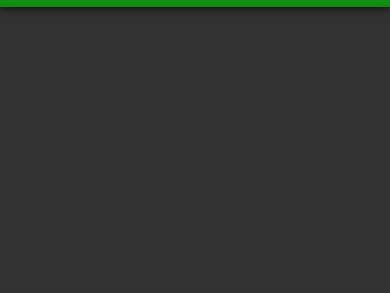
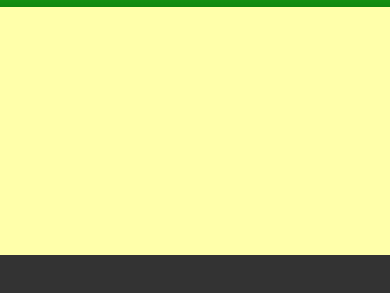
Before and after one commit to kpbarry7/noteTaking, a plain HTML site: page editor/editDemo.html in a window 390 px wide. Shown: the part 51-344 px from the top of the page. Drawn offline with nearby package versions, Linux system fonts and the light colour scheme; a web font is replaced by a local one.

Commit message:
Fix mobile style

```diff
--- a/editor/editor.css
+++ b/editor/editor.css
@@ -57,21 +57,25 @@ input.offscreen {
 .editorRoot {
 	/*border: solid black 1px;*/
 	position: absolute;
-	top: 70px;
+	top: 58px;
 	left: 0;
 	right: 0;
-	margin: 8px;
+	margin: 0px;
 	min-height: 200px;
+	padding: 24px 12px;
 	font-family: 'Delius', cursive;
 	font-size: 14pt;
+	background-color: #FFFFAA;
 }
 
 @media (min-width: 600px) {
 	.editorRoot {
 		margin: 12px 24px;
-		padding: 24px 12px;
 		box-shadow: 0 0 20px black;
-		background-color: #FFFFAA;
+	}
+
+	.penInput {
+
 	}
 }
 
```
